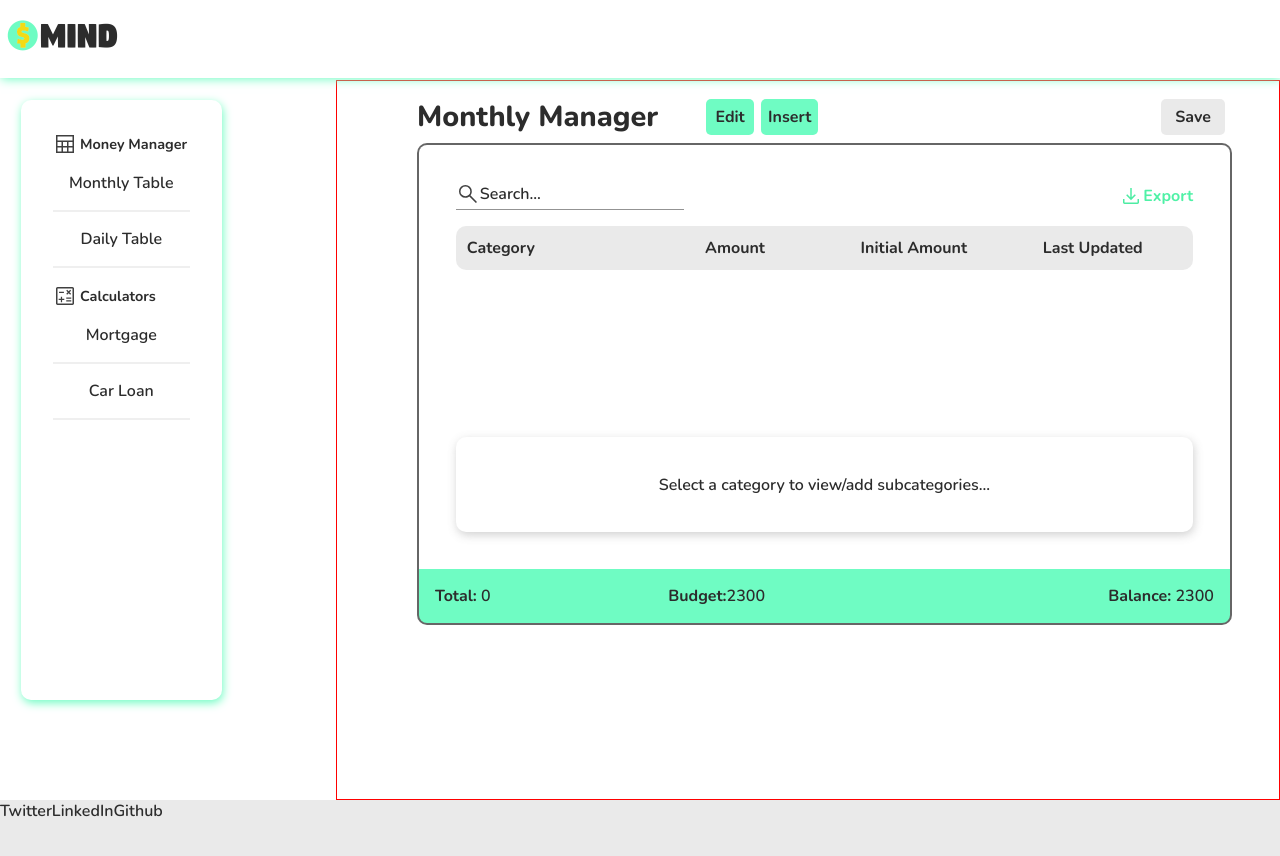
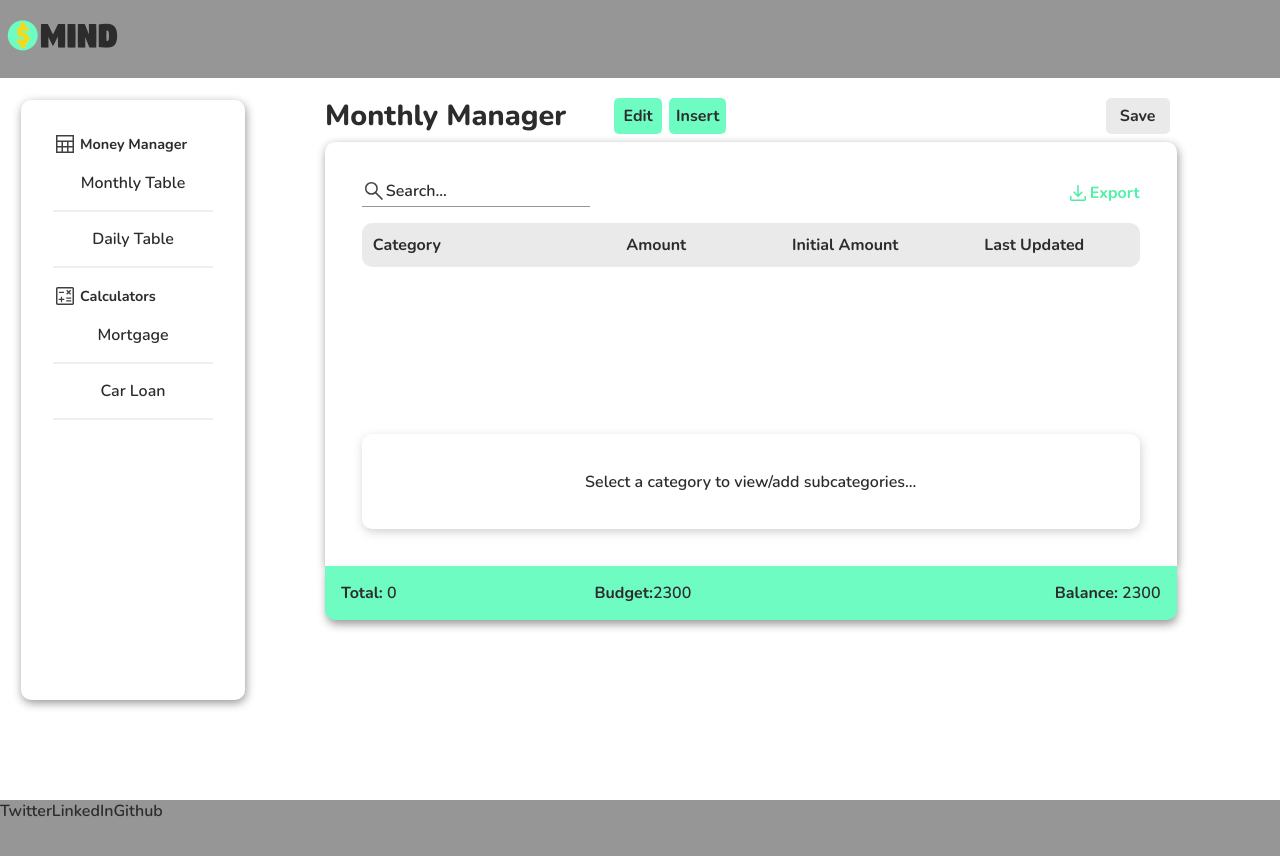
Before and after one commit to MtheMartian/moneymind, a React (Vite) app: page /manager in a window 1280 px wide. Shown: the top 856 px of the page. Built offline with nearby package versions, Linux system fonts and the light colour scheme.

Commit message:
in progress...

```diff
--- a/src/components/footer/footer.css
+++ b/src/components/footer/footer.css
@@ -1,5 +1,5 @@
 footer{
   width: 100vw;
   min-height: 80px;
-  background-color: rgba(150, 150, 150, 0.2);
+  background-color: rgb(150, 150, 150);
 }
--- a/src/components/main-header/MainHeader.css
+++ b/src/components/main-header/MainHeader.css
@@ -4,8 +4,7 @@
   top: 0;
   left: 0;
   right: 0;
-  background-color: white;
-  box-shadow: 1px 1px 10px rgba(111, 252, 195, 1);
+  background-color: rgb(150, 150, 150);
   z-index: 100;
 }
 
--- a/src/components/manager-aside/manager-aside.css
+++ b/src/components/manager-aside/manager-aside.css
@@ -13,10 +13,11 @@
   top: 100px;
   bottom: 100px;
   border-radius: 10px;
-  box-shadow: 1px 3px 10px rgba(111, 252, 195, 1);
+  box-shadow: 1px 3px 10px rgb(150, 150, 150);;
   padding: 2rem;
   z-index: 100;
   background-color: white;
+  width: 14rem;
 }
 
 .manager-side-menu-sections{
--- a/src/css/main.css
+++ b/src/css/main.css
@@ -14,10 +14,9 @@ body{
 
 #money-manager{
   margin-top: 80px;
-  margin-left: 21em;
+  margin-left: calc(14rem + 21px);
   display: grid;
   place-items: start;
-  height: calc(100vh - 80px);
-  width: calc(100vw - 21em);
-  border: 1px solid red;
+  min-height: calc(100vh - 80px);
+  width: calc(100vw - (14rem + 21px));
 }
--- a/src/pages/manager/components/custom-table/custom-table.css
+++ b/src/pages/manager/components/custom-table/custom-table.css
@@ -9,7 +9,7 @@
 
 /* ------- Custom Table (Main) ------- */
 #custom-table{
-  width: 95%;
+  width: 90%;
   display: block;
   padding-left: 5em;
   padding-top: 1em;
@@ -85,7 +85,7 @@
   align-items: flex-start;
   justify-content: flex-start;
   background-color: white;
-  border: var(--custom-table-border);
+  box-shadow: 1px 3px 10px rgb(150, 150, 150);
   border-bottom: none;
   border-radius: var(--custom-table-radius);
   border-bottom-left-radius: 0;
@@ -252,6 +252,6 @@
   background-color: var(--primary-color);
   border-bottom-left-radius: var(--custom-table-radius);
   border-bottom-right-radius: var(--custom-table-radius);
-  border: var(--custom-table-border);
+  box-shadow: 1px 5px 10px -1px rgb(150, 150, 150);
   border-top: none;
 }
```
